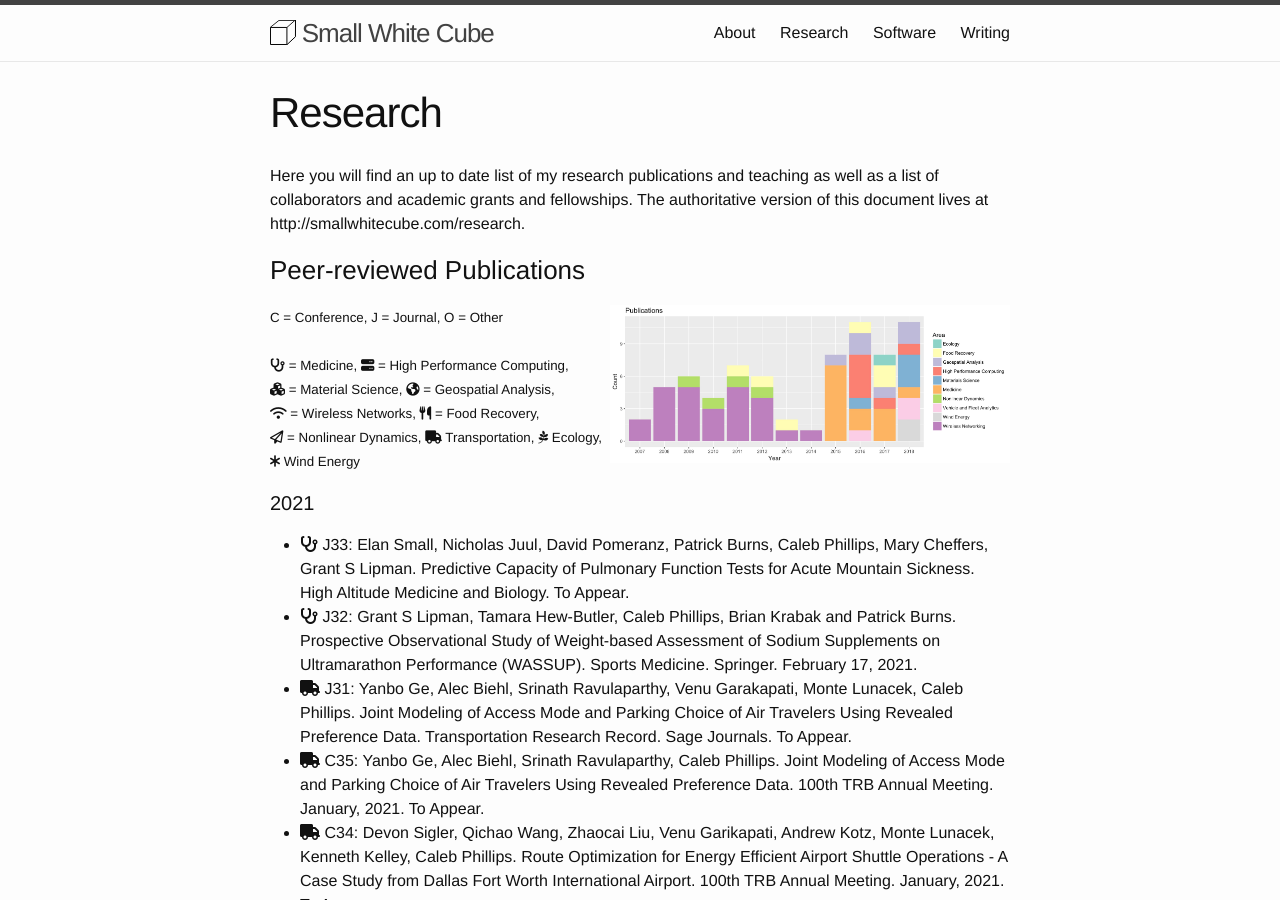
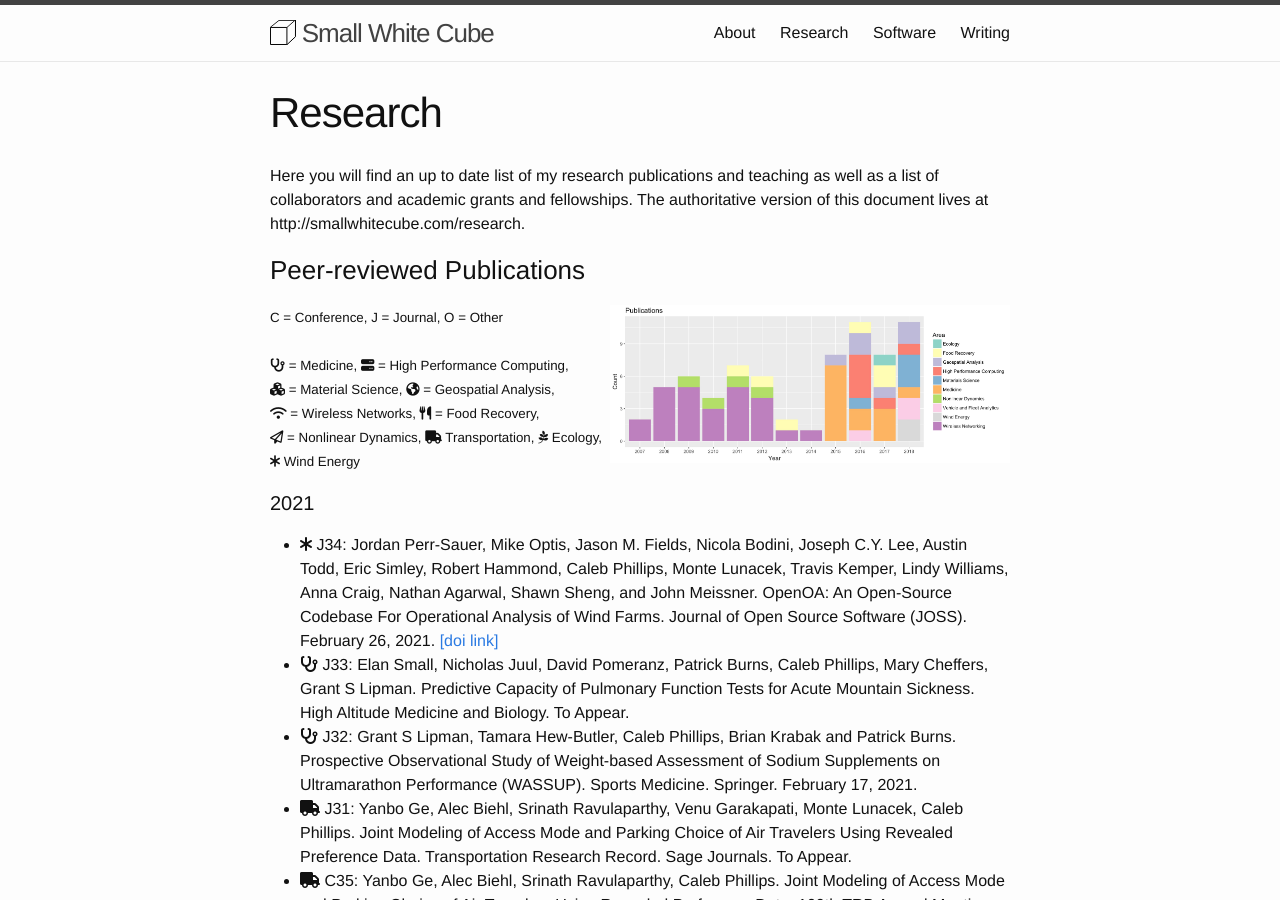
Before and after one commit to somerandomsequence/smallwhitecube, a Jekyll site: the page built from research.md, in a window 1280 px wide and 900 px high. Built offline with Jekyll 4.4.1, drawn with Linux system fonts in a browser that asks for light colours; nearby versions of some CDN libraries.

Commit message:
Update papers.html

```diff
--- a/_includes/papers.html
+++ b/_includes/papers.html
@@ -18,6 +18,7 @@ C = Conference, J = Journal, O = Other<br/><br/>
 
   <h4>2021</h4>
   <ul>
+    <li><i class="fa fa-asterisk"></i> J34: Jordan Perr-Sauer, Mike Optis, Jason M. Fields, Nicola Bodini, Joseph C.Y. Lee, Austin Todd, Eric Simley, Robert Hammond, Caleb Phillips, Monte Lunacek, Travis Kemper, Lindy Williams, Anna Craig, Nathan Agarwal, Shawn Sheng, and John Meissner. OpenOA: An Open-Source Codebase For Operational Analysis of Wind Farms. Journal of Open Source Software (JOSS). February 26, 2021. <a href="https://doi.org/10.21105/joss.02171">[doi link]</a></li>
     <li><i class="fa fa-stethoscope" aria-hidden="true"></i> J33: Elan Small, Nicholas Juul, David Pomeranz, Patrick Burns, Caleb Phillips, Mary Cheffers, Grant S Lipman. Predictive Capacity of Pulmonary Function Tests for Acute Mountain Sickness. High Altitude Medicine and Biology. To Appear.</li>
     <li><i class="fa fa-stethoscope" aria-hidden="true"></i> J32: Grant S Lipman, Tamara Hew-Butler, Caleb Phillips, Brian Krabak and Patrick Burns. Prospective Observational Study of Weight-based Assessment of Sodium Supplements on Ultramarathon Performance (WASSUP). Sports Medicine. Springer. February 17, 2021.</li>
     <li><i class="fa fa-truck" aria-hidden="true"></i> J31: Yanbo Ge, Alec Biehl, Srinath Ravulaparthy, Venu Garakapati, Monte Lunacek, Caleb Phillips. Joint Modeling of Access Mode and Parking Choice of Air Travelers Using Revealed Preference Data. Transportation Research Record. Sage Journals. To Appear.</li>
```
